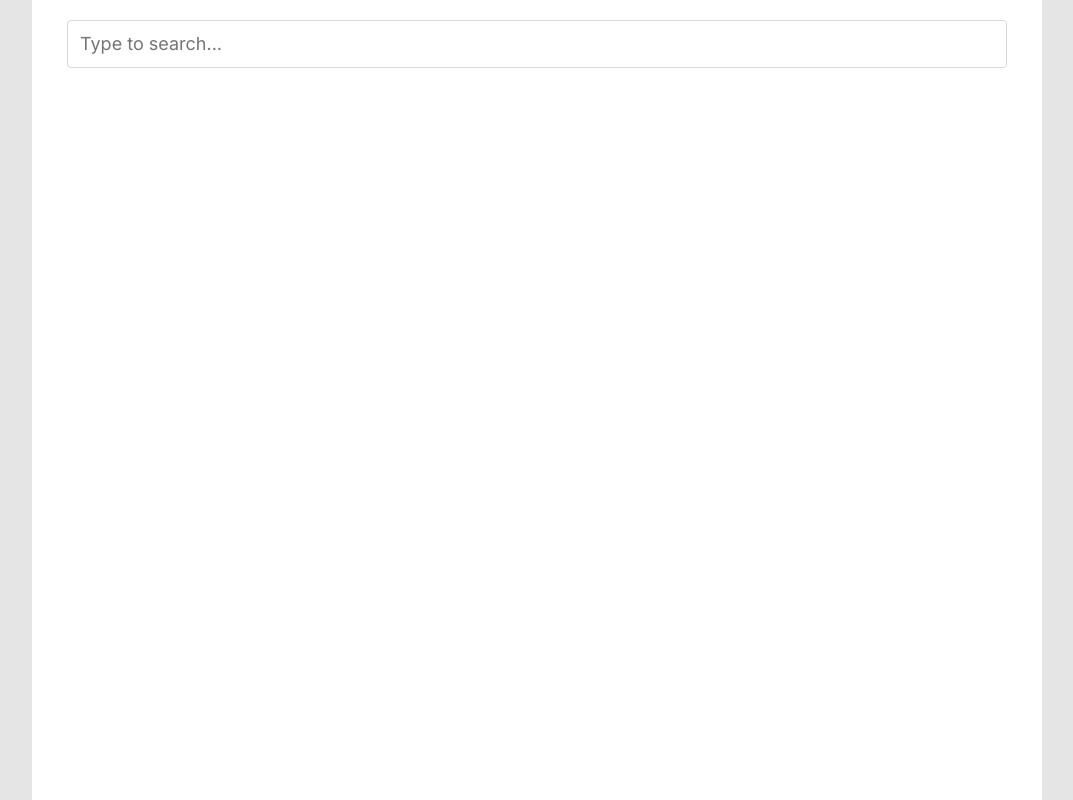
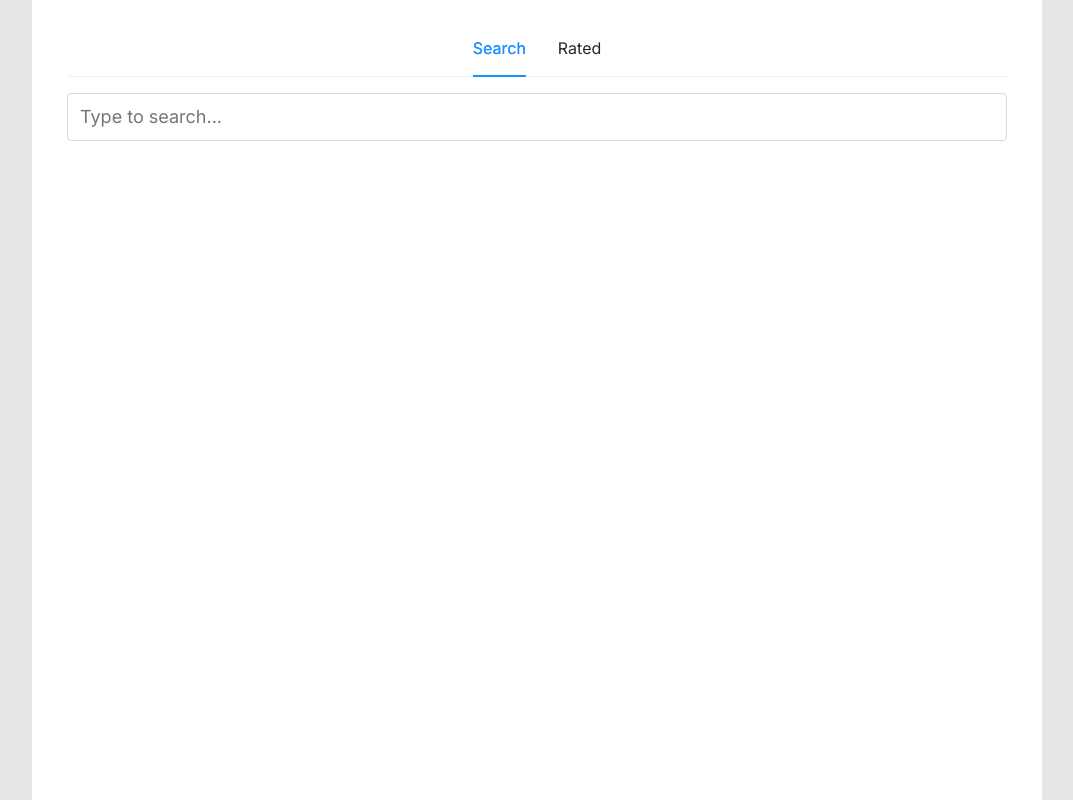
Before and after one commit to Pavel-Golovin/movies, a React (Create React App) app: page / in a window 1280 px wide. Shown: the whole page, without its empty margins (103-1176 px from the left). Built offline with nearby package versions, Linux system fonts and the light colour scheme; no server answers.

Commit message:
Запилил табы, убираю строку поиска при смене табов

```diff
--- a/src/components/app/App.js
+++ b/src/components/app/App.js
@@ -1,5 +1,5 @@
 import React, { Component } from 'react';
-import { Spin, Alert, Pagination } from 'antd';
+import { Spin, Alert, Pagination, Tabs } from 'antd';
 import { debounce } from 'lodash';
 import 'antd/dist/antd.css';
 import ApiServices from '../../services/api-services';
@@ -8,6 +8,8 @@ import Search from '../search/search';
 import './app.css';
 
 export default class App extends Component {
+  /* eslint-disable */
+
   apiServices = new ApiServices();
 
   state = {
@@ -19,7 +21,13 @@ export default class App extends Component {
     search: null,
     totalResults: null,
     textError: null,
+    sessionId: null,
+    isTabRated: false,
   };
+
+  componentDidMount() {
+    this.apiServices.getGuestSessionId().then((sessionId) => this.setState({ sessionId }));
+  }
 
   onError = (err) => {
     this.setState({
@@ -74,8 +82,28 @@ export default class App extends Component {
     this.apiServices.getMoviesBySearch(query, page).then(this.onMoviesLoaded).catch(this.onError);
   };
 
+  onTabToggle = (activeTab) => {
+    const { isTabRated } = this.state;
+    if (activeTab === 'Rated') {
+      this.setState({ isTabRated: true });
+    } else {
+      this.setState({ isTabRated: false });
+    }
+  };
+
   render() {
-    const { moviesList, isLoading, isError, hasData, page, totalResults, textError } = this.state;
+    const {
+      moviesList,
+      isLoading,
+      isError,
+      hasData,
+      page,
+      totalResults,
+      textError,
+      sessionId,
+      isTabRated,
+    } = this.state;
+    const { TabPane } = Tabs;
 
     const isValidData = hasData && !isLoading && !isError;
 
@@ -85,8 +113,17 @@ export default class App extends Component {
 
     return (
       <div className="app">
-        <h1 className="visually-hidden">Movies App</h1>
-        <Search onSearch={this.onSearchHandler} />
+        <Tabs
+          defaultActiveKey="Search"
+          size="large"
+          activeKey={isTabRated ? 'Rated' : 'Search'}
+          onChange={this.onTabToggle}
+          centered
+        >
+          <TabPane tab="Search" key="Search" />
+          <TabPane tab="Rated" key="Rated" />
+        </Tabs>
+        {!isTabRated ? <Search onSearch={this.onSearchHandler} /> : null}
         <section className="movies">
           {spinner}
           {errorMessage}
```
